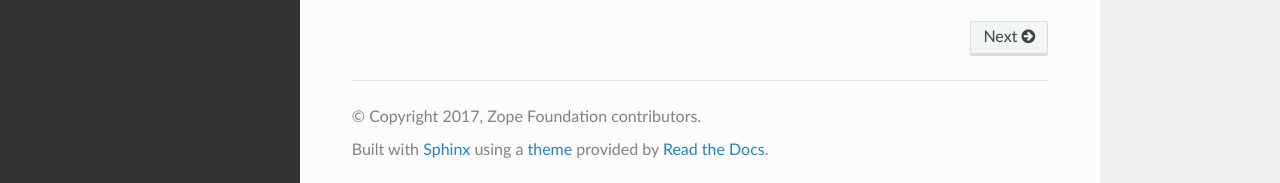
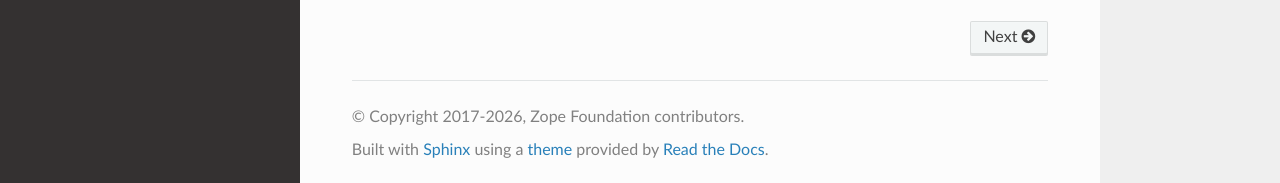
Before and after one commit to zopefoundation/zope.mimetype, a Sphinx documentation site: the page built from docs/index.rst, in a window 1280 px wide and 900 px high, scrolled down 1351 px. Shown: the part 714-897 px from the top of the window. Built offline with Sphinx 7.4.7 and the Read the Docs theme 3.1.0, drawn with Linux system fonts in a browser that asks for light colours; the version number is read from the project's files by our own code; part of the change alters nothing that is shown.

```diff
--- a/docs/conf.py
+++ b/docs/conf.py
@@ -11,6 +11,7 @@
 # All configuration values have a default; values that are commented out
 # serve to show the default.
 
+import importlib.metadata
 # If extensions (or modules to document with autodoc) are in another directory,
 # add these directories to sys.path here. If the directory is relative to the
 # documentation root, use os.path.abspath to make it absolute, like shown here.
@@ -20,8 +21,7 @@
 # sys.path.insert(0, os.path.abspath('.'))
 import os
 import sys
-
-import pkg_resources
+from datetime import datetime
 
 
 # Use the python versions instead of the cython compiled versions
@@ -29,7 +29,7 @@ import pkg_resources
 os.environ['PURE_PYTHON'] = '1'
 
 sys.path.append(os.path.abspath('../src'))
-rqmt = pkg_resources.require('zope.mimetype')[0]
+rqmt = importlib.metadata.distribution('zope.mimetype')
 
 # -- General configuration ------------------------------------------------
 
@@ -61,7 +61,7 @@ master_doc = 'index'
 
 # General information about the project.
 project = 'zope.mimetype'
-copyright = '2017, Zope Foundation contributors'
+copyright = f'2017-{datetime.now().year}, Zope Foundation contributors'
 author = 'Zope Foundation contributors'
 
 # The version info for the project you're documenting, acts as replacement for
```
